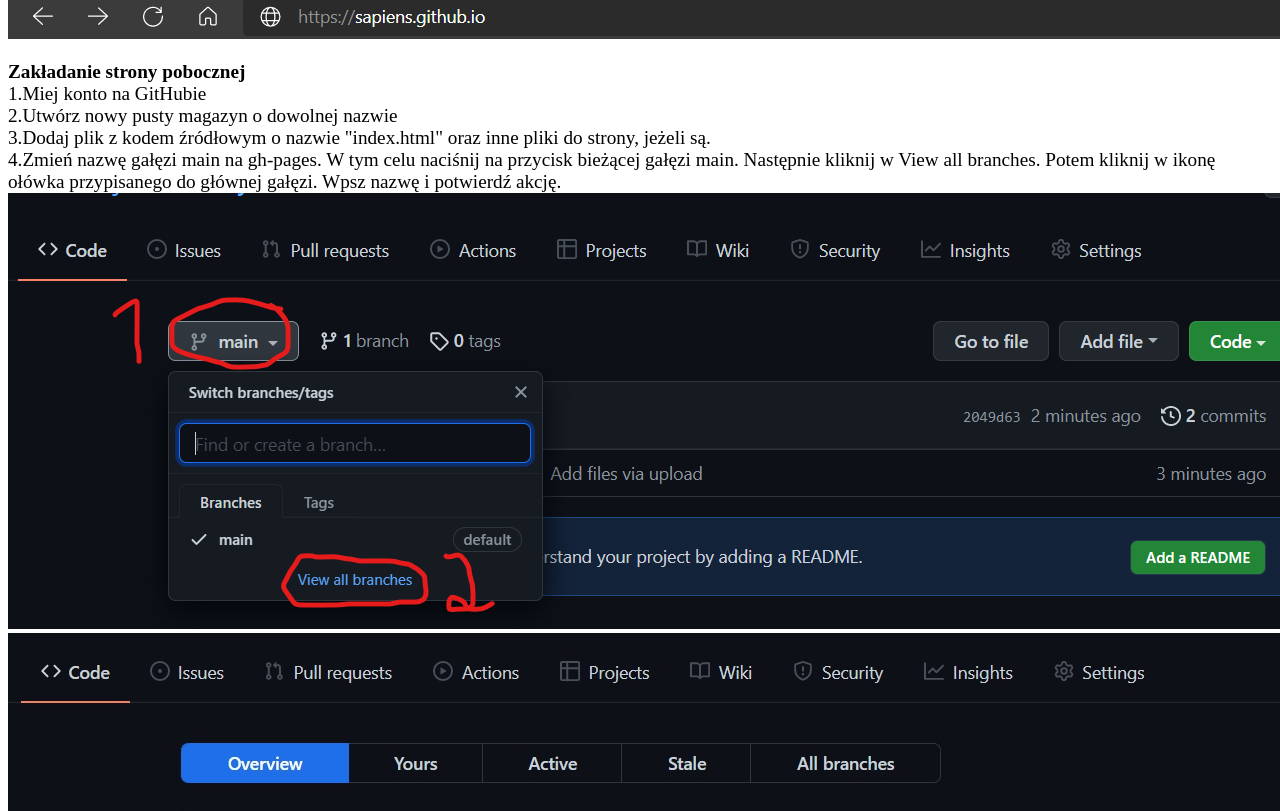
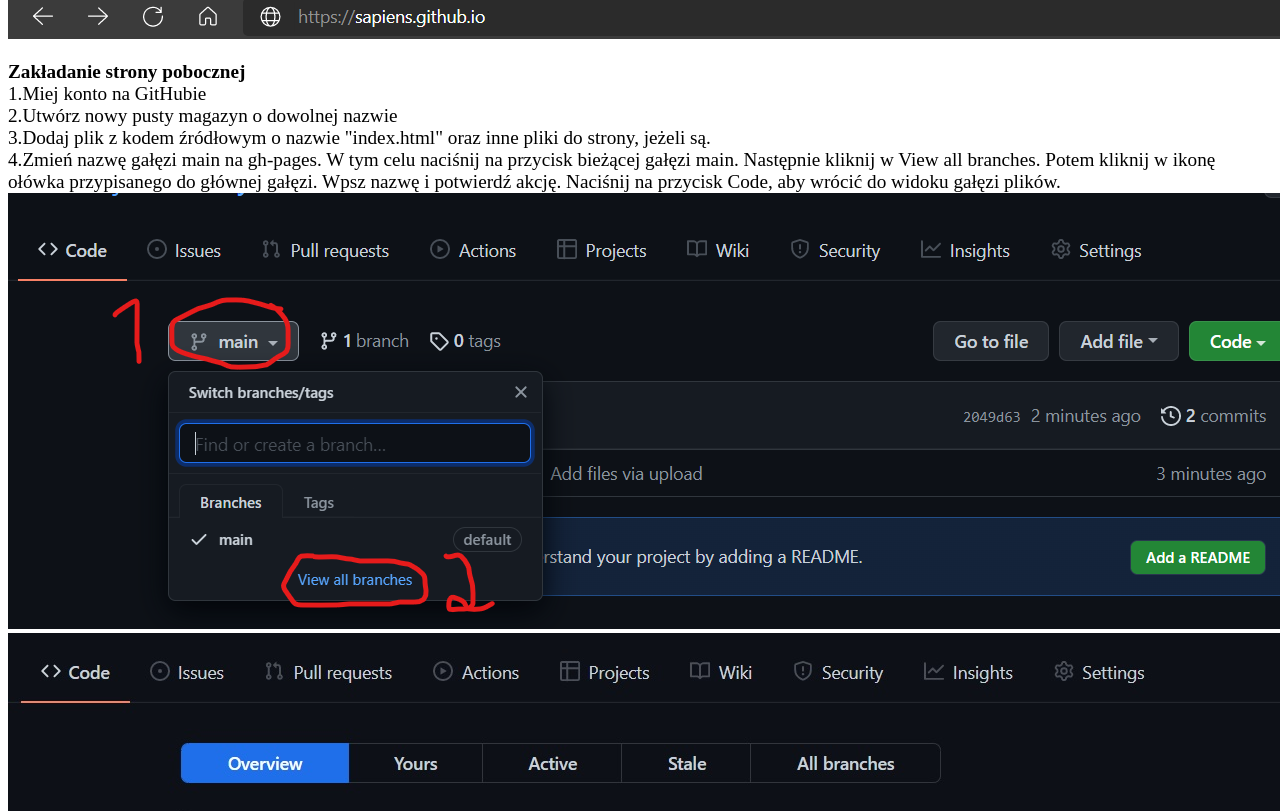
Before and after one commit to DorPaj/Poradnik, a plain HTML site: page index.html in a window 1280 px wide. Shown: the part 2064-2875 px from the top of the page. Drawn offline with Linux system fonts and the light colour scheme.

Commit message:
Update index.html

```diff
--- a/index.html
+++ b/index.html
@@ -21,10 +21,11 @@
 <big>1.Miej konto na GitHubie</big></br>
 <big>2.Utwórz nowy pusty magazyn o dowolnej nazwie</big></br>
 <big>3.Dodaj plik z kodem źródłowym o nazwie "index.html" oraz inne pliki do strony, jeżeli są.</big></br>
-<big>4.Zmień nazwę gałęzi main na gh-pages. W tym celu naciśnij na przycisk bieżącej gałęzi main. Następnie kliknij w View all branches. Potem kliknij w ikonę ołówka przypisanego do głównej gałęzi. Wpsz nazwę i potwierdź akcję.</big></br>
+<big>4.Zmień nazwę gałęzi main na gh-pages. W tym celu naciśnij na przycisk bieżącej gałęzi main. Następnie kliknij w View all branches. Potem kliknij w ikonę ołówka przypisanego do głównej gałęzi. Wpsz nazwę i potwierdź akcję. Naciśnij na przycisk Code, aby wrócić do widoku gałęzi plików.</big></br>
 <img src="7.png"></br>
 <img src="8.jpg"></br>
 <img src="9.png"></br></br>
+<img src="11.png"></br></br>
 <big>5.Poczekaj około 3 minuty. Upewnij się, że Twój magazyn wygląda jakoś tak:</big></br>
 <img src="10.png"></br></br>
 <big>Twój adres nowo utworzonej strony internetowej wygląda następująco: https://NAZWA_U.github.io/NAZWA_R/ (Zastąp NAZWA_U swoją nazwą użytkownika i zastąp NAZWA_R nazwą magazynu.</big>
```
